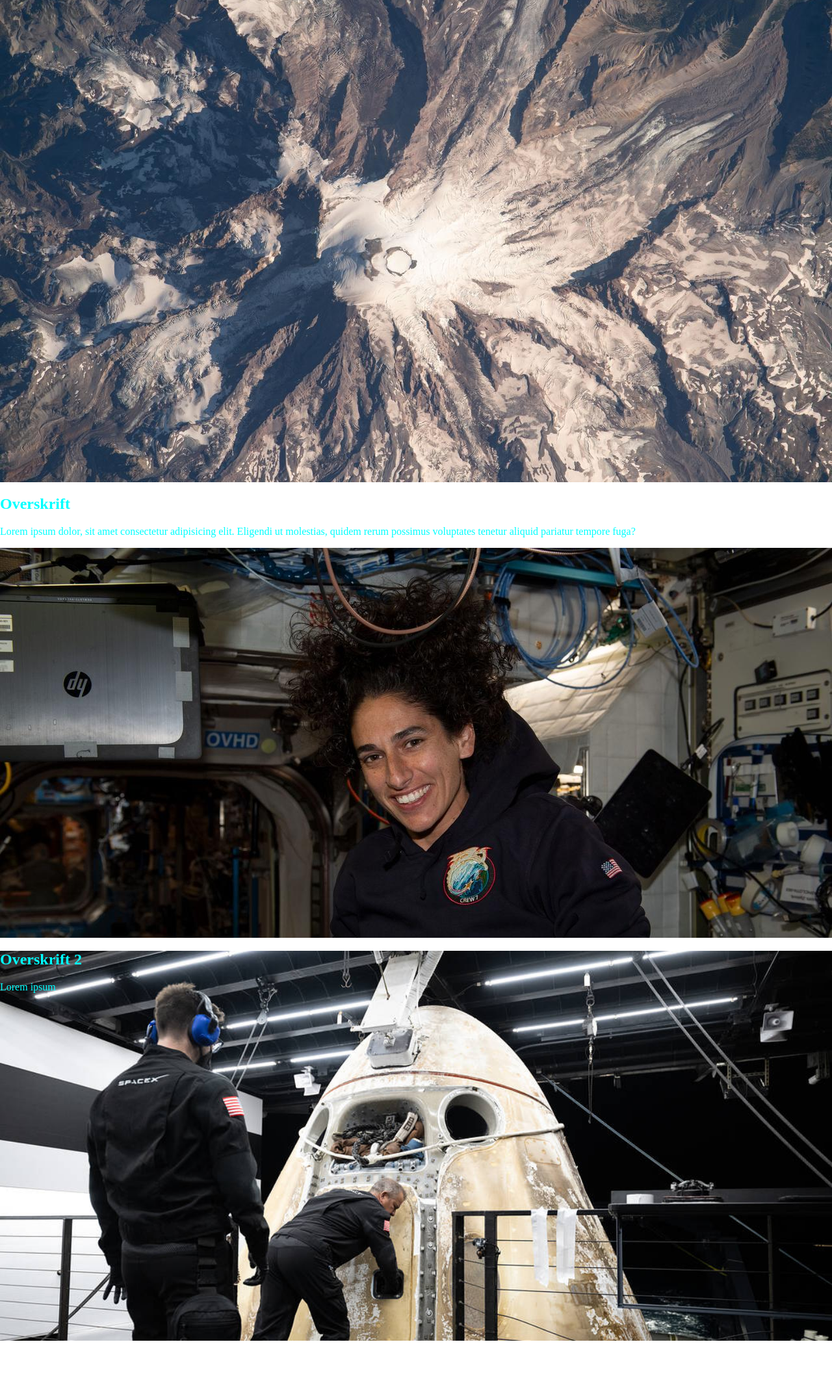
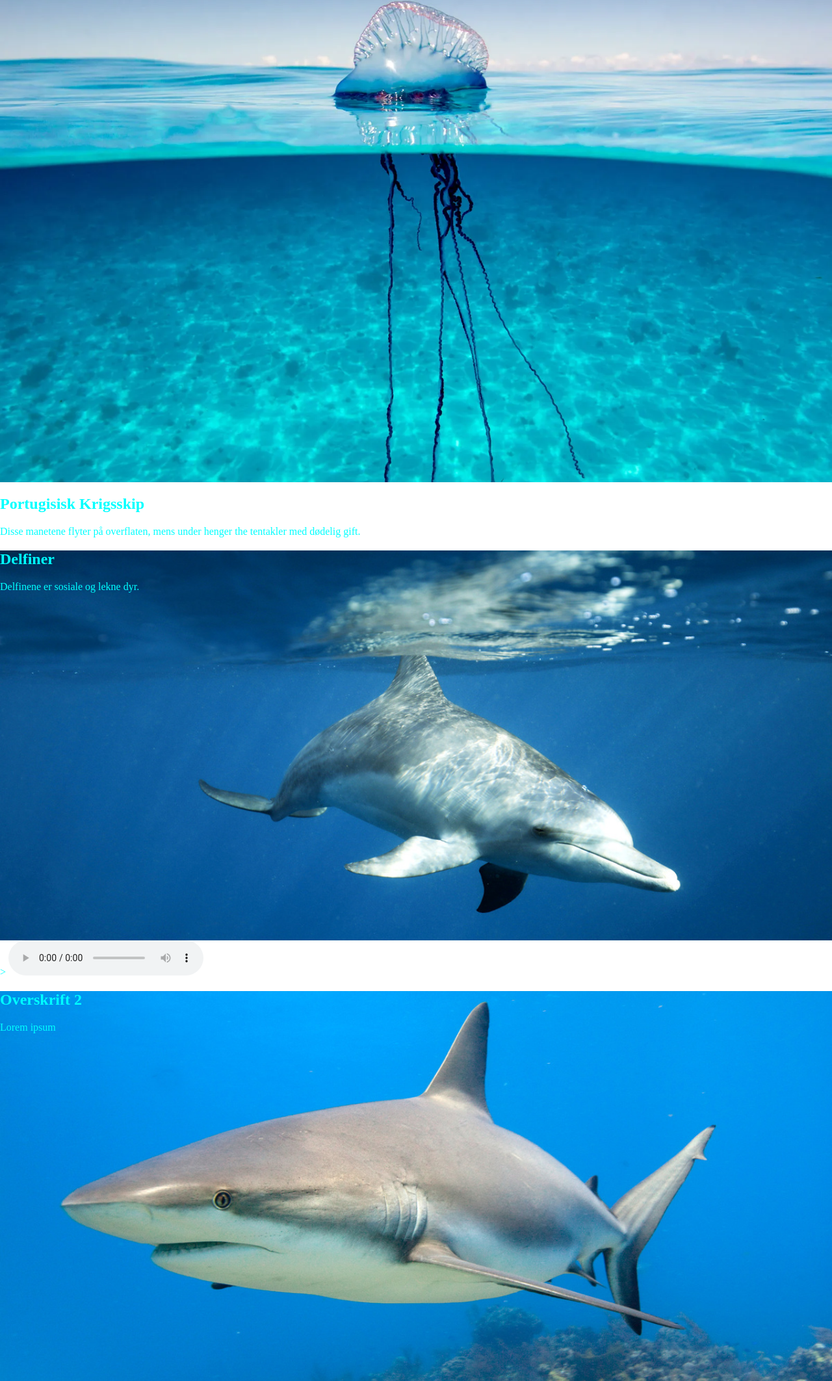
Before and after one commit to Oystein11/Layout-varianter, a plain HTML site: page index.html in a window 1280 px wide. Shown: the part 79-2204 px from the top of the page at 65% size. Before the commit the page ends 2142 px from the top, so only its background shows below. Drawn offline with Linux system fonts and the light colour scheme.

Commit message:
Drastic site change

```diff
--- a/index.html
+++ b/index.html
@@ -7,19 +7,23 @@
     <link rel="stylesheet" href="style.css">
 </head>
 <body>
-    <div class=" image image_1">
+    <div class="image_1">
         <h1>Velkommen</h1>
     </div>
     <section>
-        <h2>Overskrift</h2>
-        <p>
-        Lorem ipsum dolor, sit amet consectetur adipisicing elit. Eligendi ut molestias,
-        quidem rerum possimus voluptates tenetur aliquid pariatur tempore fuga?
-        </p>
+        <h2>Portugisisk Krigsskip</h2>
+        <p>Disse manetene flyter på overflaten, mens under henger the tentakler med dødelig gift.</p>
     </section>
 
-    <div class="image image_2"></div>
-    <section class="image image_3">
+    <section class="image_2">
+        <h2>Delfiner</h2>
+        <p>Delfinene er sosiale og lekne dyr.</p>
+
+    </section> >
+    <audio controls src="">
+
+    </audio>
+    <section class="image_3">
         <h2>Overskrift 2</h2>
         <p>Lorem ipsum</p>
     </section>
--- a/style.css
+++ b/style.css
@@ -5,7 +5,7 @@ body{
 
 .image_1 {
     height: 100vh;
-    background-image: url(mountain.jpg);
+    background-image: url(Man-o-war.webp);
     background-attachment: fixed;
     background-size: cover;
     background-repeat: no-repeat;
@@ -17,7 +17,7 @@ body{
 
 .image_2 {
     height: 600px;
-    background-image: url(ISS.jpg);
+    background-image: url(Dolphin.jpg);
     background-attachment: fixed;
     background-size: cover;
     background-repeat: no-repeat;
@@ -29,7 +29,7 @@ body{
 
 .image_3 {
     height: 600px;
-    background-image: url(space_shuttle.jpg);
+    background-image: url(Shark.jpg);
     background-attachment: fixed;
     background-size: cover;
     background-repeat: no-repeat;
@@ -38,3 +38,15 @@ body{
     justify-content: center;
     align-items:center;
 }
+
+.image_4 {
+    height: 600px;
+    background-image: url(Whale.webp);
+    background-attachment: fixed;
+    background-size: cover;
+    background-repeat: no-repeat;
+    display:flex
+    flex-direction: column;
+    justify-content: center;
+    align-items:center;
+}
```
Also changed, not shown: Dolphin.jpg (added), ISS.jpg (deleted), Man-o-war.webp (added), Shark.jpg (added), Whale.webp (added), mountain.jpg (deleted), space_shuttle.jpg (deleted).
